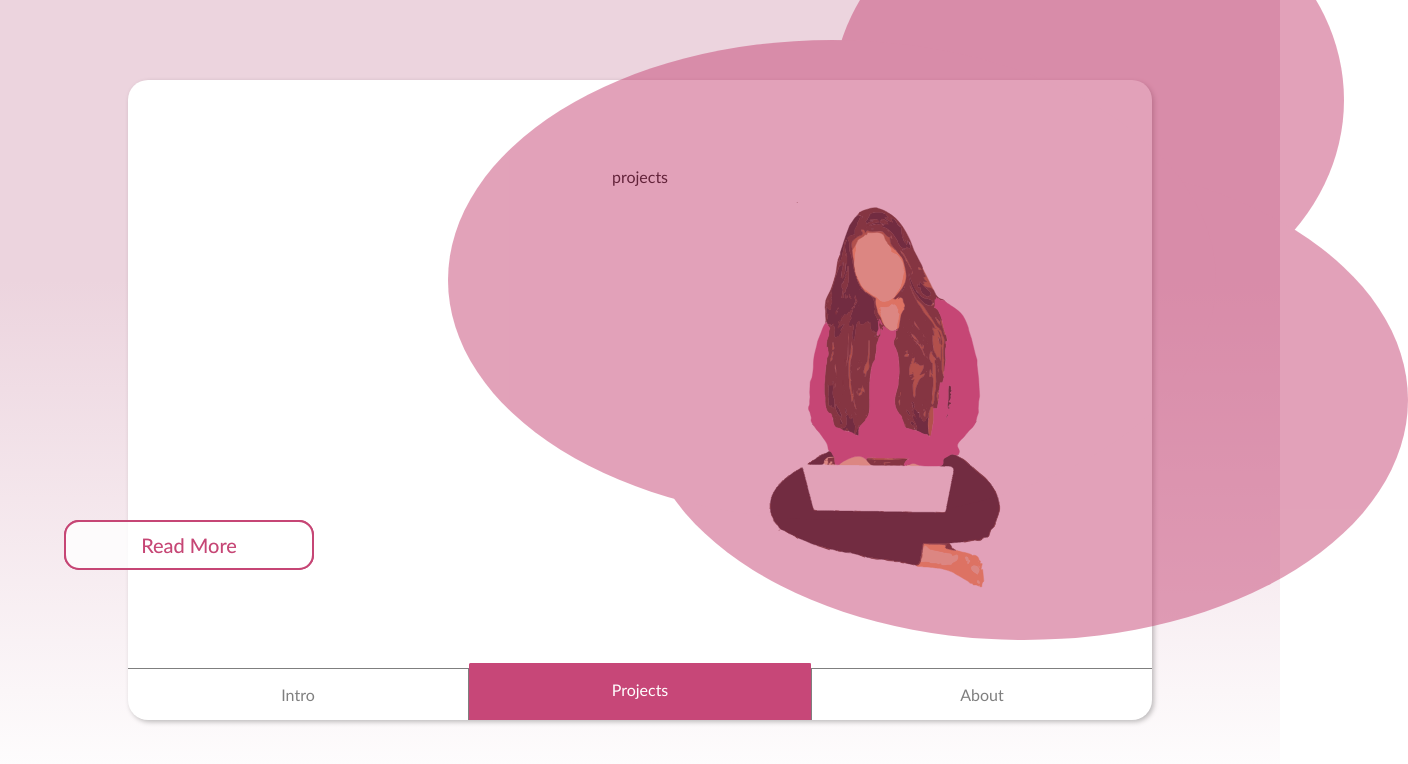
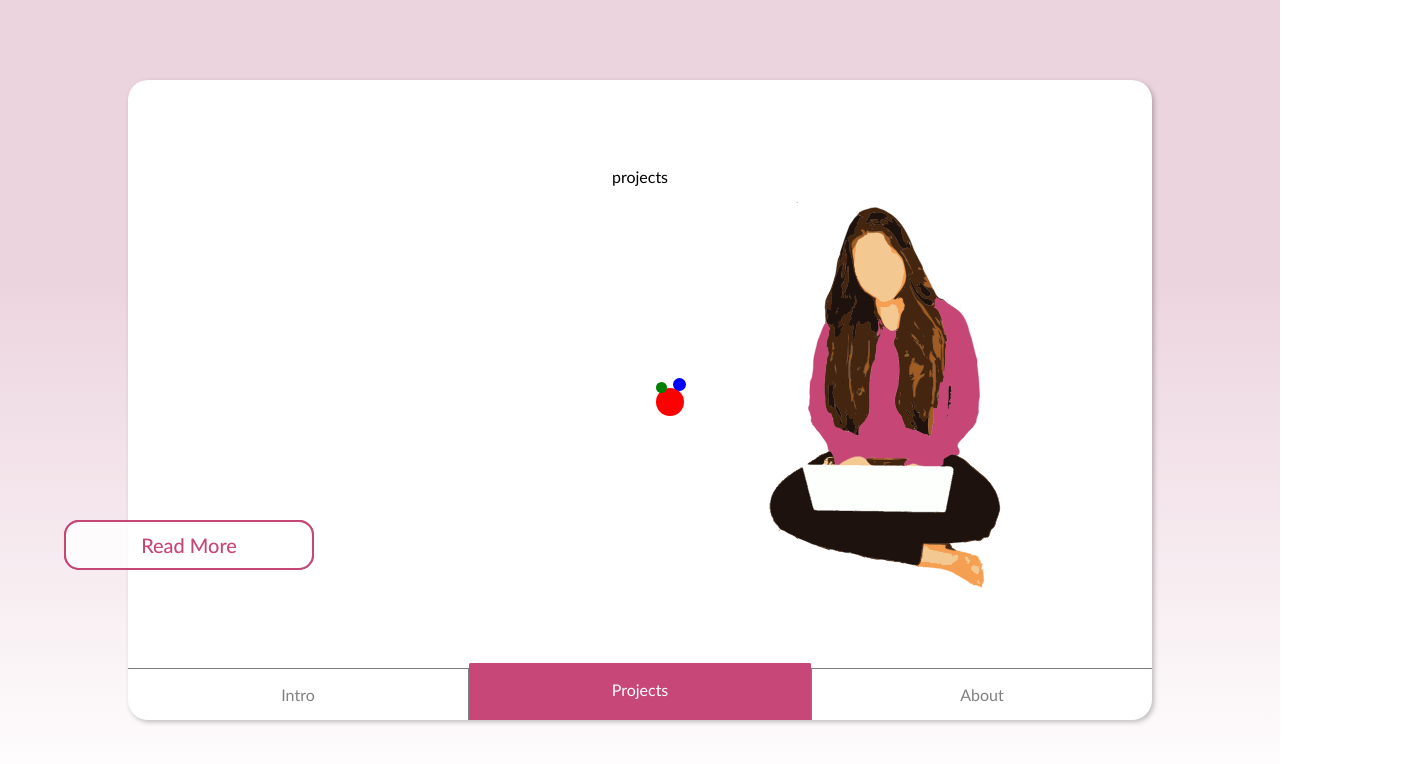
Before and after one commit to shir0206/ShirWeb, a React (Create React App) app: page / in a window 1280 px wide. Both pictures are taken after a click on the element "Projects". Shown: the top 764 px of the page, 1408 px wide, since content can reach past the window. Built offline with nearby package versions, Linux system fonts and the light colour scheme.

Commit message:
Add Cloud effect

```diff
--- a/package.json
+++ b/package.json
@@ -8,6 +8,7 @@
     "@testing-library/react": "^9.3.2",
     "@testing-library/user-event": "^7.1.2",
     "animejs": "^3.2.0",
+    "classnames": "^2.2.6",
     "gh-pages": "^2.2.0",
     "react": "^16.13.1",
     "react-dom": "^16.13.1",
--- a/src/About/about.css
+++ b/src/About/about.css
@@ -1,3 +1,6 @@
+.about-cont {
+  z-index:10;
+}
 .about-svg {
   width: 30vw;
   margin-left: 40vw;
--- a/src/App.css
+++ b/src/App.css
@@ -45,6 +45,7 @@ body {
   max-width: 80vw;
   bottom: 0;
   height: fit-content;
+  z-index: 150;
 }
 
 .intro-container,
@@ -129,9 +130,12 @@ body {
 .read-more-btn:hover {
   background-color: #ff89b433;
 }
-
+svg {
+  z-index: 99;
+}
 .blob-container {
   opacity: 0.5;
+  z-index: 111;
 }
 
 .intro-blob-1 {
@@ -162,10 +166,10 @@ body {
 
 .project-blob-1 {
   width: 40%;
-  height: 55%;
-  background: #c64675;
-  top: -15%;
-  right: -5%;
+  height: 35%;
+  background: #7746c6;
+  top: 15%;
+  right: 15%;
   animation: blob-project-anim 0.5s cubic-bezier(0, 0, 0.6, 1);
 }
 .project-blob-2 {
@@ -178,47 +182,46 @@ body {
 }
 
 .project-blob-3 {
-  background: #c64675;
-  width: 60%;
-  height: 60%;
+  background: #46c67b;
+  width: 30%;
+  height: 30%;
   right: 5%;
   top: 5%;
   animation: blob-project-anim 0.5s cubic-bezier(0, 0, 0.6, 1);
 }
 
 .about-blob-1 {
-  width: 60%;
-  height: 75%;
+  width: 30%;
+  height: 45%;
   background: #6d44b5;
-  top: -25%;
-  right: -25%;
+  top: 10%;
+  right: 5%;
+  animation: blob-about-anim 0.5s cubic-bezier(0, 0, 0.6, 1);
 }
 .about-blob-2 {
   background: #00ff40;
-  right: -15%;
-  top: 20%;
-  width: 40%;
-  height: 60%;
+  right: 5%;
+  top: 50%;
+  width: 30%;
+  height: 30%;
+  animation: blob-about-anim 0.5s cubic-bezier(0, 0, 0.6, 1);
 }
 
 .about-blob-3 {
   background: #ff7300;
-  width: 50%;
-  height: 60%;
-  right: 0;
-  top: 20px;
+  width: 40%;
+  height: 50%;
+  right: 15%;
+  top: 20%;
+  animation: blob-about-anim 0.5s cubic-bezier(0, 0, 0.6, 1);
 }
 
 .blob-container * {
   /* animation: blob-anim 0.5s cubic-bezier(0, 0, 0.6, 1); */
   border-radius: 100%;
   position: absolute;
-  z-index: 80;
 }
 
-svg {
-  z-index: 999999999999;
-}
 @keyframes blob-intro-anim {
   0%,
   100% {
@@ -232,6 +235,15 @@ svg {
 @keyframes blob-project-anim {
   0%,
   100% {
+    transform: scale(1) translate3d(3, 3);
+  }
+  25% {
+    transform: scale(0.95);
+  }
+}
+@keyframes blob-about-anim {
+  0%,
+  100% {
     transform: scale(1);
   }
   25% {
--- a/src/App.js
+++ b/src/App.js
@@ -1,94 +1,98 @@
 import React, { useState } from "react";
+
 import "./App.css";
+import "./cloud.css";
+
 import { Intro } from "./Intro/Intro";
 import { Project } from "./Project/Project";
 import { About } from "./About/About";
-import Demo from "./Demo";
 
 function App() {
-  const [buttonClicked, setButtonClicked] = useState(0);
-  // <Intro/>
-  //      <Demo/>
+  const [tab, setTab] = useState(0);
+  const [openReadMore, setOpenReadMore] = useState(false);
 
   let cardContent;
-  if (buttonClicked === 0) {
+  if (tab === 0) {
     cardContent = <Intro />;
-  } else if (buttonClicked === 1) {
+  } else if (tab === 1) {
     cardContent = <Project />;
-  } else if (buttonClicked === 2) {
+  } else if (tab === 2) {
     cardContent = <About />;
   }
 
   return (
     <div className="app">
-      <div className="blob-container">
-        <div
-          className={
-            (buttonClicked === 0 && "intro-blob-1") ||
-            (buttonClicked === 1 && "project-blob-1") ||
-            (buttonClicked === 2 && "about-blob-1")
-          }
-        ></div>
-        <div
-          className={
-            (buttonClicked === 0 && "intro-blob-2") ||
-            (buttonClicked === 1 && "project-blob-2") ||
-            (buttonClicked === 2 && "about-blob-2")
-          }
-        ></div>
-        <div
-          className={
-            (buttonClicked === 0 && "intro-blob-3") ||
-            (buttonClicked === 1 && "project-blob-3") ||
-            (buttonClicked === 2 && "about-blob-3")
-          }
-        ></div>
-      </div>
       <div className="card">
         <div className="content-container">
+          <Cloud tab={tab} openReadMore={openReadMore}></Cloud>
           {cardContent}
-          {buttonClicked !== 0 && (
-            <button className="read-more-btn">Read More</button>
+          {tab !== 0 && (
+            <button
+              className="read-more-btn"
+              onClick={() => {
+                setOpenReadMore(!openReadMore);
+              }}
+            >
+              Read More
+            </button>
           )}
         </div>
         <div className="button-container">
           <div
-            className={
-              buttonClicked === 0 ? "intro-container tab-on" : "intro-container"
-            }
+            className={tab === 0 ? "intro-container tab-on" : "intro-container"}
             onClick={() => {
-              setButtonClicked(0);
+              setTab(0);
             }}
           >
             <p>Intro</p>
           </div>
           <div
             className={
-              buttonClicked === 1
-                ? "project-container tab-on"
-                : "project-container"
+              tab === 1 ? "project-container tab-on" : "project-container"
             }
             onClick={() => {
-              setButtonClicked(1);
+              setTab(1);
             }}
           >
             <p>Projects</p>
           </div>
           <div
-            className={
-              buttonClicked === 2 ? "about-container tab-on" : "about-container"
-            }
+            className={tab === 2 ? "about-container tab-on" : "about-container"}
             onClick={() => {
-              setButtonClicked(2);
+              setTab(2);
             }}
           >
             <p>About</p>
           </div>
         </div>
       </div>
-
     </div>
   );
 }
 
 export default App;
+
+function Cloud(props) {
+  let shape;
+
+  if (props.openReadMore) {
+    shape = (
+      <div className="change-shape cloudD" style={{ top: 10, left: 10 }} />
+    );
+  } else {
+    if (props.tab === 0) {
+      shape = (
+        <div className="change-shape cloudA" style={{ top: 20, left: 20 }} />
+      );
+    } else if (props.tab === 1) {
+      shape = (
+        <div className="change-shape cloudB" style={{ top: 30, left: 30 }} />
+      );
+    } else if (props.tab === 2) {
+      shape = (
+        <div className="change-shape cloudC" style={{ top: 40, left: 40 }} />
+      );
+    }
+  }
+  return <div className="cloud-container">{shape} </div>;
+}
--- a/src/Project/project.css
+++ b/src/Project/project.css
@@ -1,5 +1,6 @@
-/* svg image */
-
+.project-cont {
+  z-index:10;
+}
 .project-svg {
   width: 20vw;
   margin-left: 40vw;
--- /dev/null
+++ b/src/cloud.css
@@ -0,0 +1,134 @@
+.cloud-container {
+  z-index: 50;
+  position: absolute;
+  width: 100%;
+  height: 100%;
+  display: flex;
+  align-items: center;
+  justify-content: center;
+  flex-direction: column;
+}
+
+.cloudA {
+  background-color: red;
+  border-radius: 48px;
+  position: relative;
+  width: 48px;
+  height: 48px;
+}
+
+.cloudA::before,
+.cloudA::after {
+  background-color: green;
+  border-radius: 50%;
+  content: "";
+  width: 14px;
+  height: 14px;
+  position: absolute;
+  right: 7px;
+  top: -6px;
+}
+
+.cloudA::after {
+  background-color: blue;
+  width: 23px;
+  height: 23px;
+  left: 7px;
+  right: auto;
+  top: -10px;
+}
+
+.cloudB {
+  background-color: red;
+  border-radius: 48px;
+  position: relative;
+  width: 28px;
+  height: 28px;
+}
+
+.cloudB::before,
+.cloudB::after {
+  background-color: green;
+  border-radius: 50%;
+  content: "";
+  width: 11px;
+  height: 11px;
+  position: absolute;
+  right: 17px;
+  top: -6px;
+}
+
+.cloudB::after {
+  background-color: blue;
+  width: 13px;
+  height: 13px;
+  left: 17px;
+  right: auto;
+  top: -10px;
+}
+
+.cloudC {
+  background-color: red;
+  border-radius: 48px;
+  position: relative;
+  width: 48px;
+  height: 48px;
+}
+
+.cloudC::before,
+.cloudC::after {
+  background-color: green;
+  border-radius: 50%;
+  content: "";
+  width: 41px;
+  height: 41px;
+  position: absolute;
+  right: 17px;
+  top: -6px;
+}
+
+.cloudC::after {
+  background-color: blue;
+  width: 43px;
+  height: 43px;
+  left: 17px;
+  right: auto;
+  top: -10px;
+}
+
+.cloudD {
+  background-color: red;
+  border-radius: 10px;
+  position: relative;
+  width: 80px;
+  height: 80px;
+}
+
+.cloudD::before,
+.cloudD::after {
+  background-color: green;
+  border-radius: 50%;
+  content: "";
+  width: 0px;
+  height: 0px;
+  right: 10px;
+  top: 10px;
+  position: absolute;
+}
+
+.cloudD::after {
+  background-color: blue;
+  width: 0px;
+  height: 0px;
+  right: 10px;
+  top: 10px;
+}
+
+.change-shape,
+.change-shape:after,
+.change-shape:before {
+  -webkit-transition: all 0.4s ease-in-out;
+  -moz-transition: all 0.4s ease-in-out;
+  -o-transition: all 0.4s ease-in-out;
+  transition: all 0.4s ease-in-out;
+}
```
Also changed, not shown: 1 other file (tests, documents, lock files or other folders).
